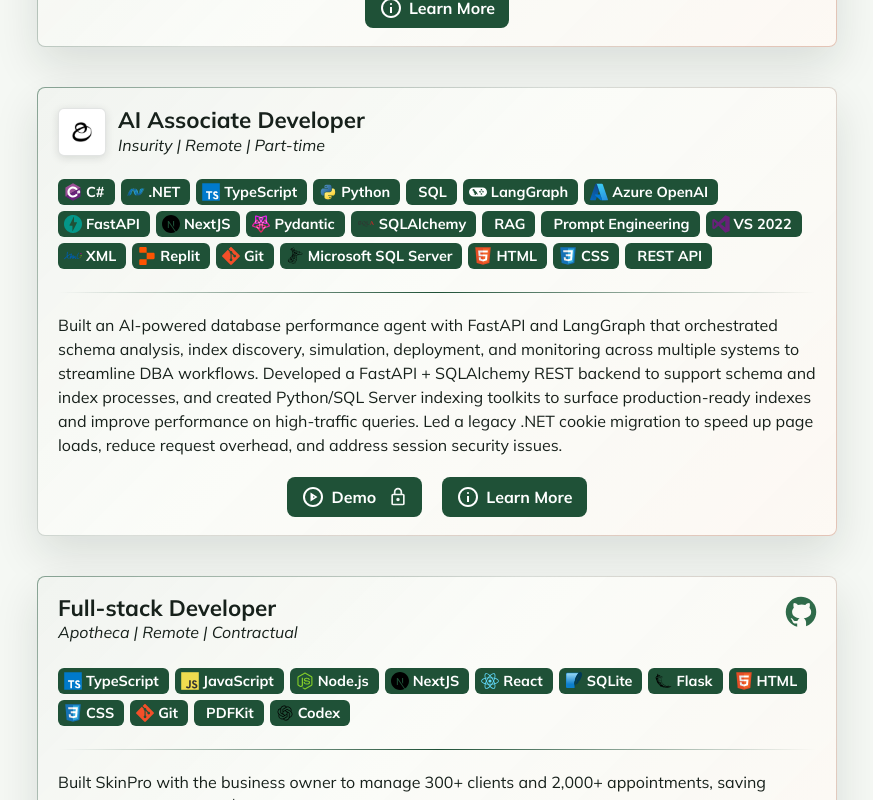
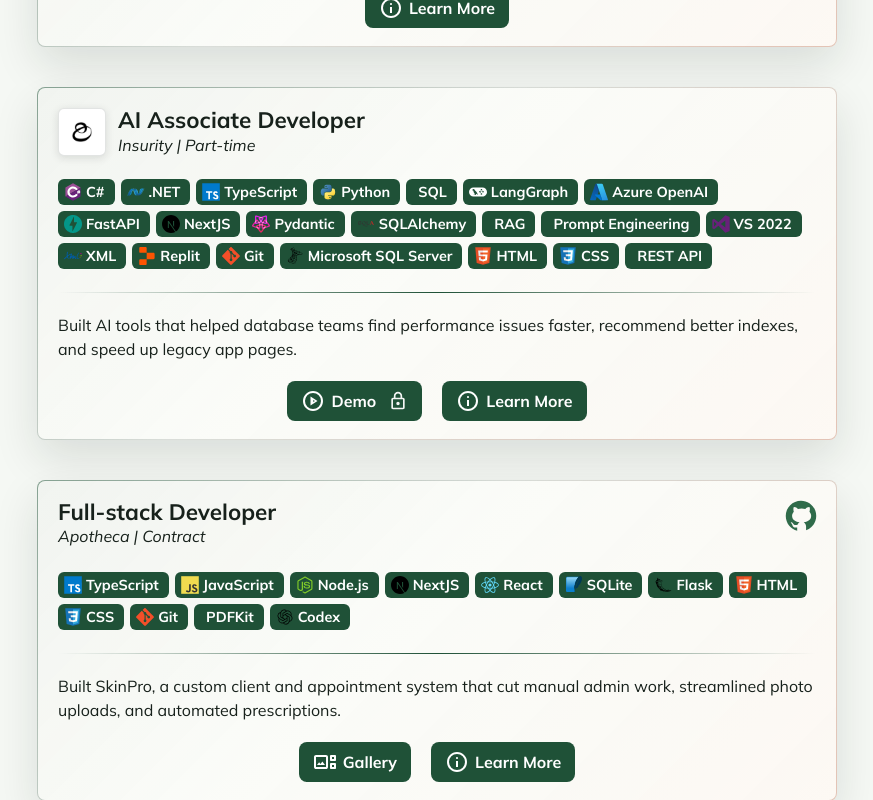
Before and after one commit to brianjames-dev/portfolio-website, a React (Vite) app: page / in a window 1280 px wide. Shown: the part 1620-2420 px from the top of the page, without its empty margins (203-1076 px from the left). Built offline with nearby package versions, Linux system fonts and the light colour scheme; no server answers.

Commit message:
Tighten experience card copy

```diff
--- a/src/data/experience/apotheca/apotheca.js
+++ b/src/data/experience/apotheca/apotheca.js
@@ -16,9 +16,9 @@ import skinpro7 from "./imgs/Upload_Photos.jpeg";
 const apotheca = {
   id: "apotheca",
   title: "Full-stack Developer",
-  team: "Apotheca | Remote | Contractual",
+  team: "Apotheca | Contract",
   description:
-    "Built SkinPro with the business owner to manage 300+ clients and 2,000+ appointments, saving 1,000+ hours/year and $3,000+ in software costs by adding QR-based single-use-token photo uploads (90% faster image handling), automated PDF prescriptions, and an offline-first Next.js UI on local SQLite that avoids $500+/year in cloud fees.",
+    "Built SkinPro, a custom client and appointment system that cut manual admin work, streamlined photo uploads, and automated prescriptions.",
   stack: [
     "TypeScript",
     "JavaScript",
@@ -54,7 +54,7 @@ const apotheca = {
         `,
 
     subtitle: `
-            Apotheca | Remote | Part-time
+            Apotheca | Contract
         `,
 
     github: `
--- a/src/data/experience/insurity/insurity.js
+++ b/src/data/experience/insurity/insurity.js
@@ -3,13 +3,13 @@
 const insurity = {
   id: "insurity",
   title: "AI Associate Developer",
-  team: "Insurity | Remote | Part-time",
+  team: "Insurity | Part-time",
   logo: {
     src: "/img/logos/insurity.jpg",
     alt: "Insurity logo",
   },
   description:
-    "Built an AI-powered database performance agent with FastAPI and LangGraph that orchestrated schema analysis, index discovery, simulation, deployment, and monitoring across multiple systems to streamline DBA workflows. Developed a FastAPI + SQLAlchemy REST backend to support schema and index processes, and created Python/SQL Server indexing toolkits to surface production-ready indexes and improve performance on high-traffic queries. Led a legacy .NET cookie migration to speed up page loads, reduce request overhead, and address session security issues.",
+    "Built AI tools that helped database teams find performance issues faster, recommend better indexes, and speed up legacy app pages.",
   stack: [
     "C#",
     ".NET",
@@ -49,7 +49,7 @@ const insurity = {
         `,
 
     subtitle: `
-            Insurity | Remote | Part-time
+            Insurity | Part-time
         `,
 
     // github: `
```
